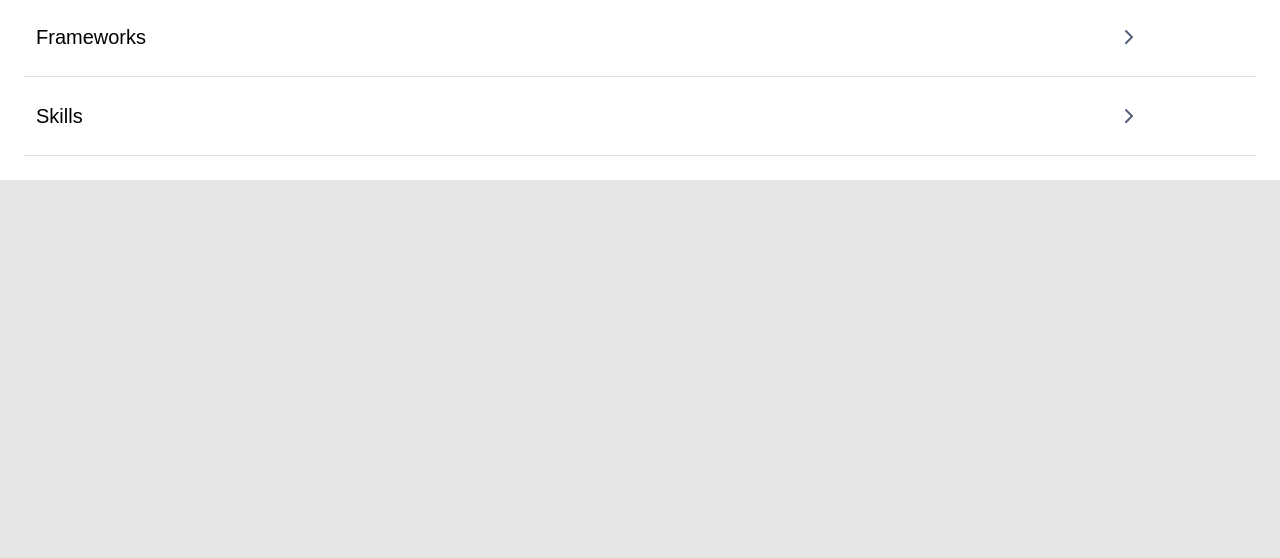
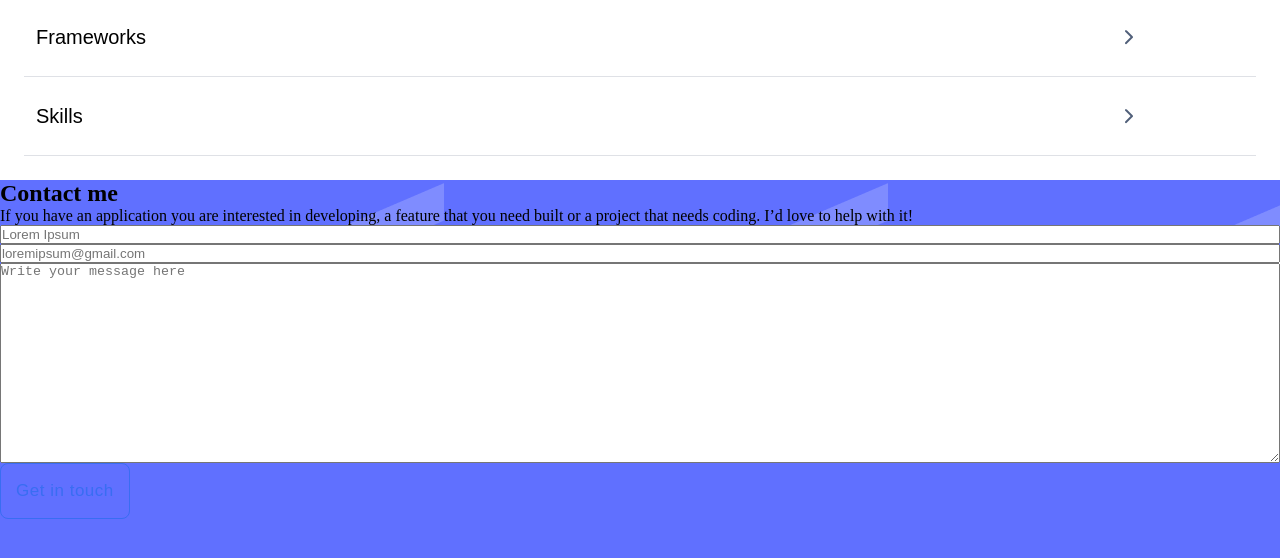
Before and after one commit to firepicaso/RWD_Portfolio, a website: page index.html in a window 1280 px wide. Shown: the part 4126-4684 px from the top of the page. Before the commit the page ends 4306 px from the top, so only its background shows below. Drawn offline with Linux system fonts and the light colour scheme.

Commit message:
Add contact form section

```diff
--- a/index.html
+++ b/index.html
@@ -222,5 +222,19 @@
             </li>
         </ul>
     </section>
+    <section class="contact-form">
+        <h2>Contact me</h2>
+        <p>
+            If you have an application you are interested in developing, a feature that you need built or a project that needs coding. I’d love to help with it!
+        </p>
+        <form class="form" action="">
+            <input type="text" id="name" name="name" placeholder="Lorem Ipsum">
+            <input type="text" id="email" name="email" placeholder="loremipsum@gmail.com">
+            <textarea id="message" name="message" placeholder="Write your message here" style="height:200px"></textarea>
+            <div class="button">
+                <button class="project">Get in touch</button>
+            </div>
+        </form>
+    </section>
 </body>
 </html>
--- a/style.css
+++ b/style.css
@@ -279,4 +279,18 @@
     text-align: left;
     color: #253858;
   }
+
+  .contact-form {
+    display: flex;
+    flex-direction: column;
+    background: #6070FF;
+    background-image: url(Assets/contactformBackground.png);
+    height: 100vh;
+
+  }
+
+  .form {
+    display: flex;
+    flex-direction: column;
+  }
 }
```
Also changed, not shown: Assets/contactformBackground.png (added), social media icons.png (deleted).
